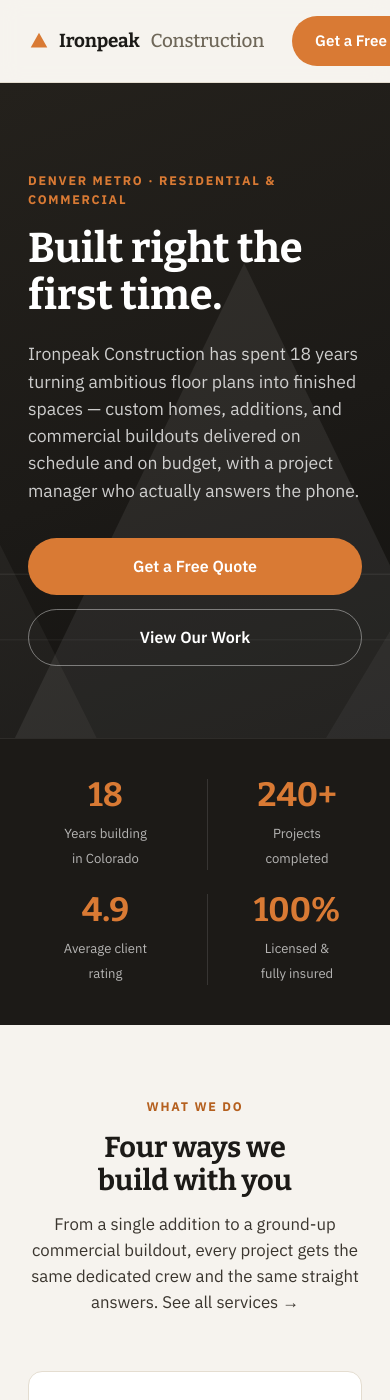
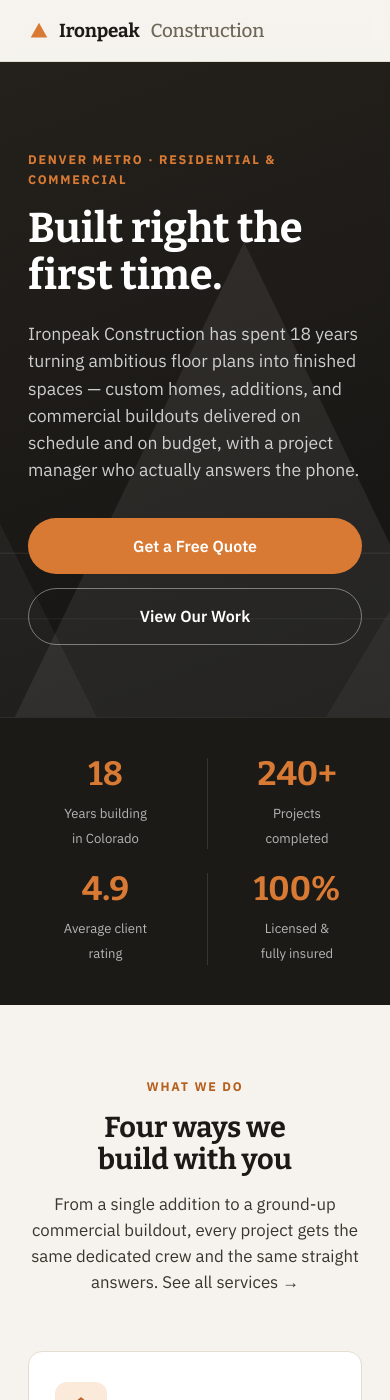
Before and after one commit to WebDashy/ironpeak-construction, a Jekyll site: the page built from index.html, in a window 390 px wide and 1400 px high. Built offline with Jekyll 4.4.1, drawn with Linux system fonts in a browser that asks for light colours.

Commit message:
Fix mobile header overflow; add desktop screenshot for WebDashy
Real bug caught while generating a screenshot at an actual 390px phone
width: the header's logo + CTA button + menu toggle didn't fit and
none of them shrank or wrapped, pushing the CTA button and even the
menu toggle itself off-screen and unreachable on real small phones.
Fixed by dropping the header's CTA button on the smallest screens —
the hero's own "Get a Free Quote" button is right below the fold
anyway, so nothing is lost.

Also adds a real screenshot of the live site for WebDashy's Thumbnail
Image / Desktop Screenshot URL fields.

Co-Authored-By: Claude Sonnet 5 <noreply@anthropic.com>

```diff
--- a/assets/css/styles.css
+++ b/assets/css/styles.css
@@ -697,5 +697,13 @@ textarea { resize: vertical; }
 @media (max-width: 520px) {
   .hero { padding: 88px 0 72px; }
   .section { padding: 68px 0; }
+  /* Real bug, caught via a real 390px-wide screenshot: logo + header CTA +
+     menu button don't fit this narrow without wrapping, and none of them
+     were set to shrink or wrap — the CTA button and even the menu toggle
+     were pushed off-screen to the right, invisible and unreachable. The
+     hero's own "Get a Free Quote" button is right below the fold anyway,
+     so drop the header's copy on the smallest screens and keep the header
+     to just the logo and the menu toggle. */
+  .header-actions .btn-primary { display: none; }
   .hero-actions .btn { flex: 1 1 auto; }
 }
```
Also changed, not shown: assets/img/screenshot-desktop.png (added).
